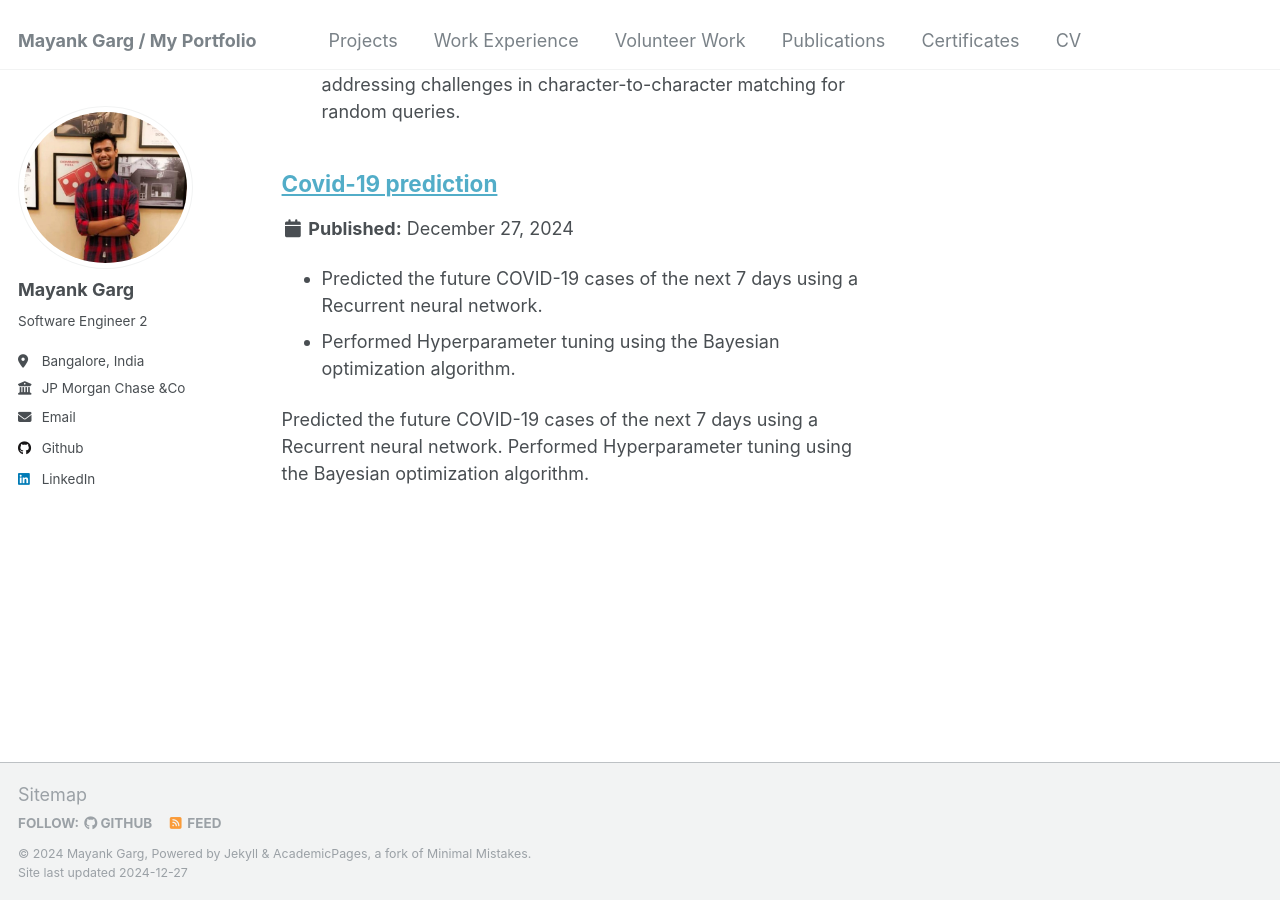
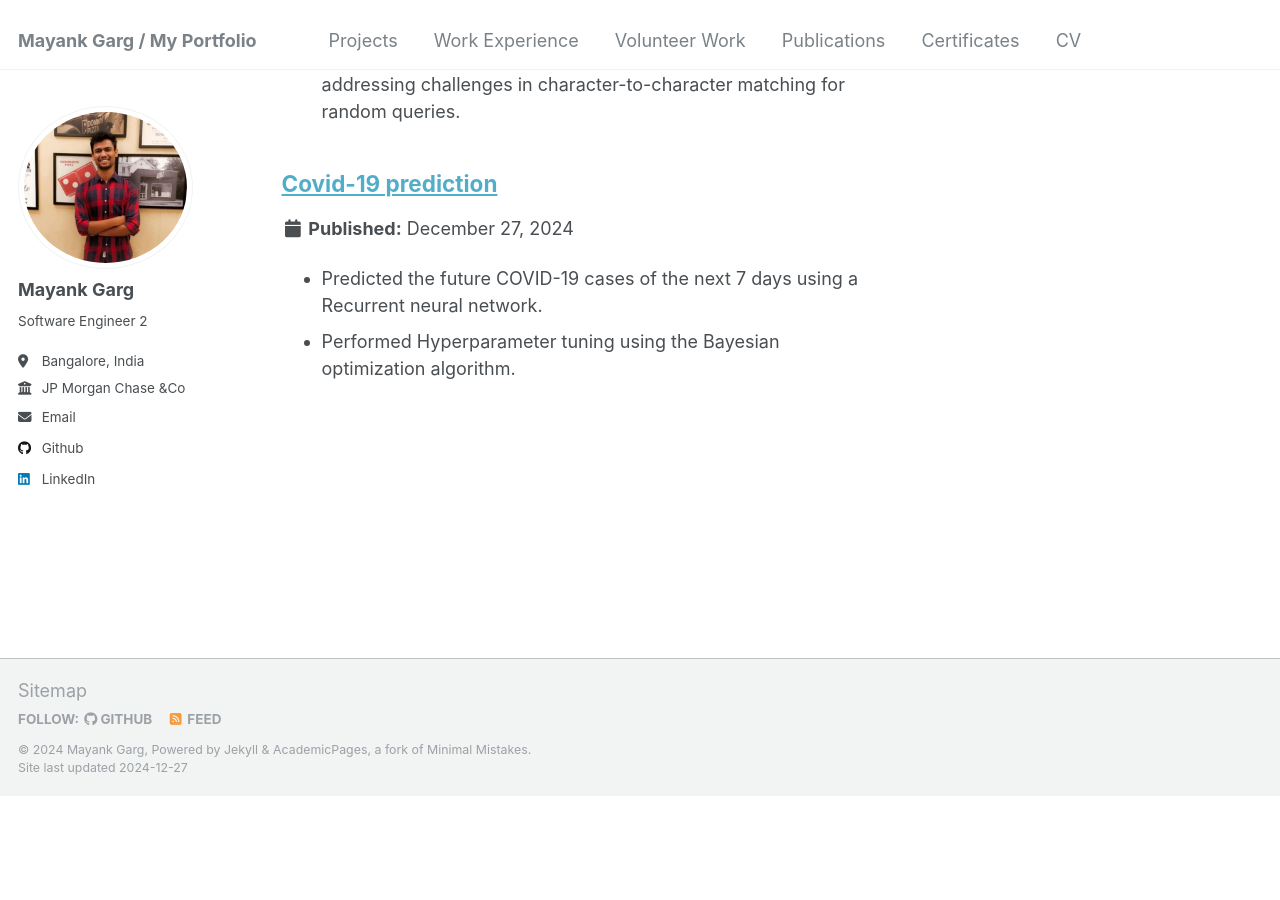
Before and after one commit to mayankgrg/mayankgrg.github.io, a Jekyll site: the page built from _pages/projects.html, in a window 1280 px wide and 900 px high, scrolled down 1414 px. Built offline with Jekyll 4.4.1, drawn with Linux system fonts in a browser that asks for light colours; after the commit the page ends 2210 px from its top, so only the background shows below that.

Commit message:
Update Covid-19 prediction.md

```diff
--- a/_projects/Covid-19 prediction.md
+++ b/_projects/Covid-19 prediction.md
@@ -2,10 +2,10 @@
 title: "Covid-19 prediction"
 collection: projects
 githublink: 'https://github.com/mayankgrg/Covind-19-prediction'
-itemdescription: "<ul><li>Predicted the future COVID-19 cases of the next 7 days using a Recurrent neural network.</li>
-<li>Performed Hyperparameter tuning using the Bayesian optimization algorithm.</li></ul>"
 
 
 ---
-Predicted the future COVID-19 cases of the next 7 days using a Recurrent neural network.
-Performed Hyperparameter tuning using the Bayesian optimization algorithm.
+* Predicted the future COVID-19 cases of the next 7 days using a Recurrent neural network.
+* Performed Hyperparameter tuning using the Bayesian optimization algorithm.
+
+---
```
